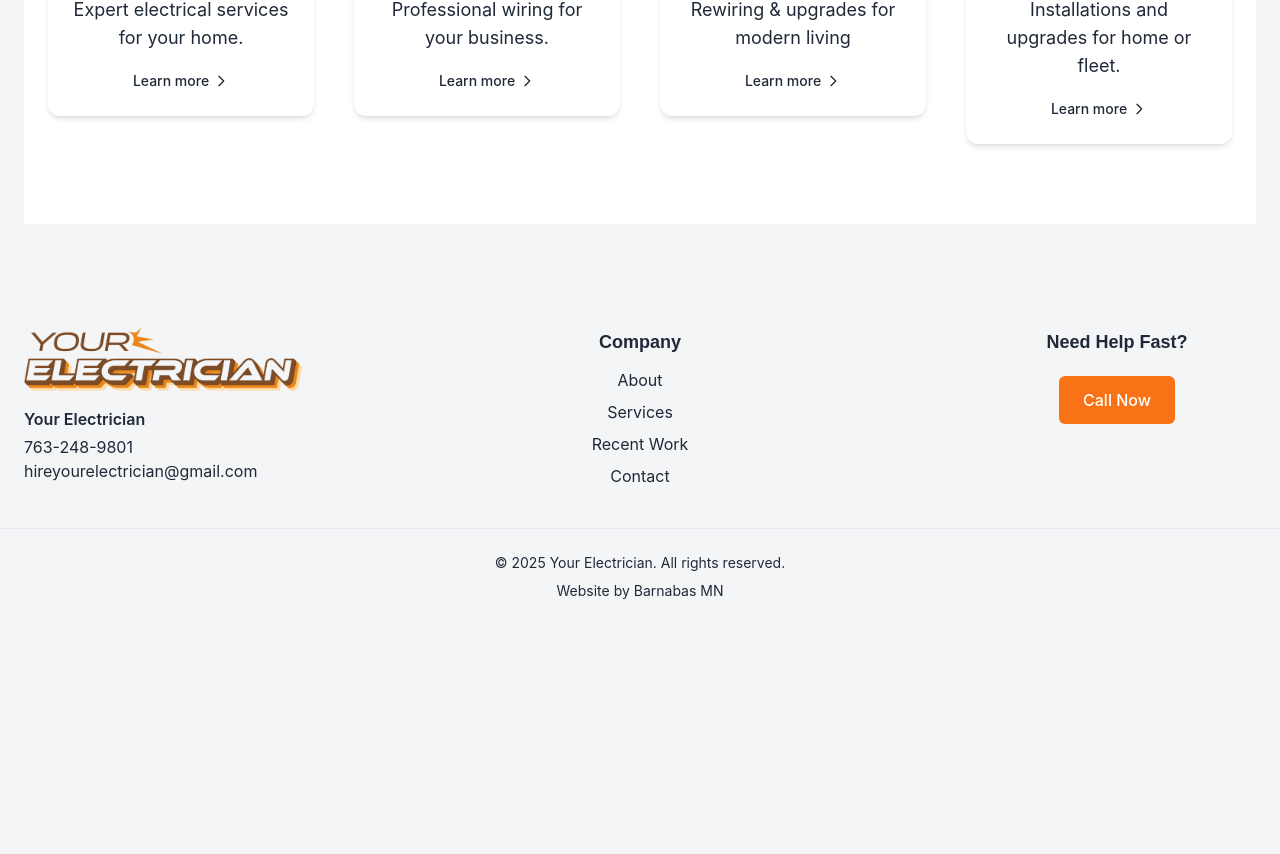
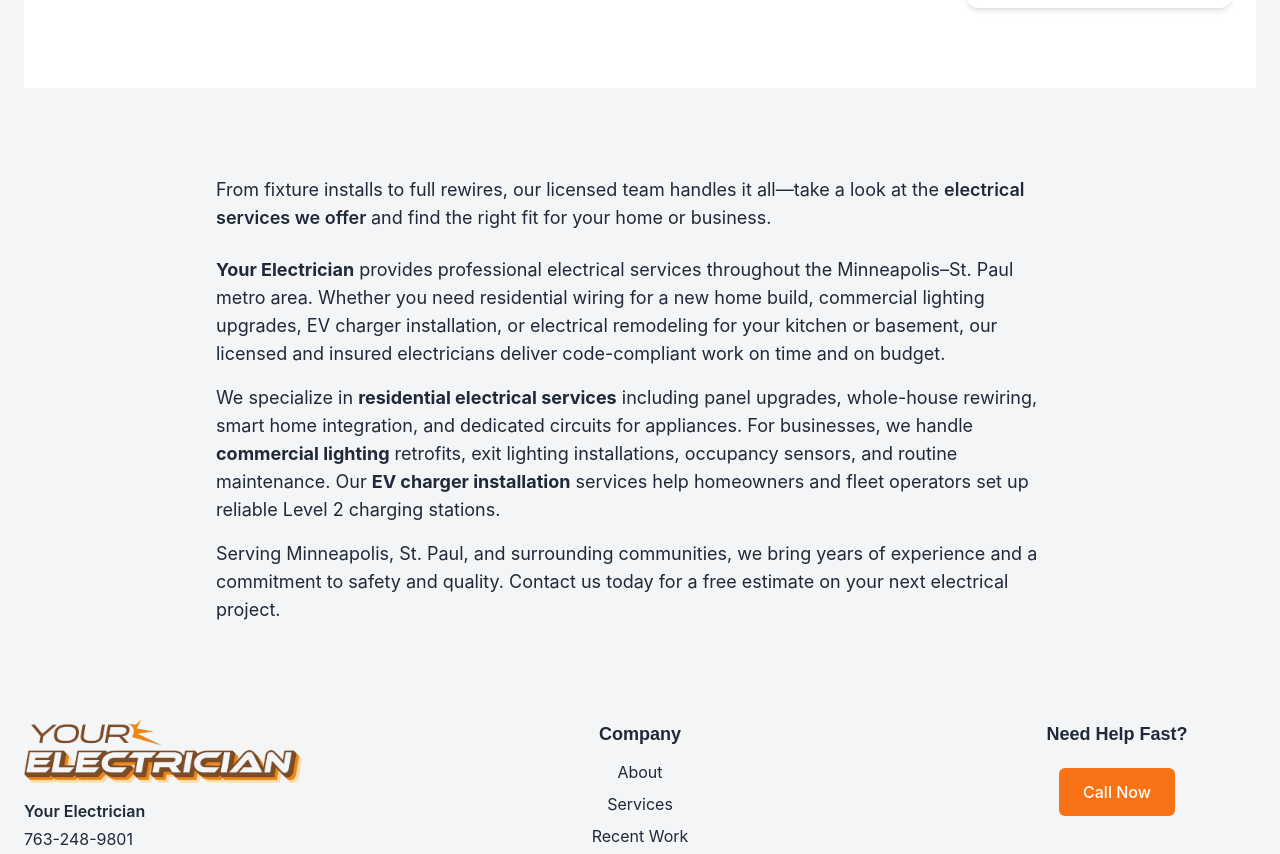
Before and after one commit to Johnny-smiles/my-electrician, a Nuxt app: page / in a window 1280 px wide. Shown: the part 839-1693 px from the top of the page. Before the commit the page ends 1472 px from the top, so only its background shows below. Built offline with nearby package versions, Linux system fonts and the light colour scheme.

Commit message:
home page update

```diff
--- a/pages/index.vue
+++ b/pages/index.vue
@@ -2,19 +2,42 @@
     <main class="flex flex-col bg-brand-sand">
         <HeroSection />
 
+
+
+        <!-- boxed services section with top/bottom spacing -->
+        <section class="my-12 max-w-7xl mx-auto w-full px-6">
+            <HomepageServices />
+        </section>
+
         <section class="max-w-4xl mx-auto w-full px-6 py-10 text-lg text-brand-dark/80">
-            <p>
+            <p class="mb-6">
                 From fixture installs to full rewires, our licensed team handles it all—take a look at the
                 <NuxtLink to="/services" class="text-brand-orange font-semibold hover:underline">
                     electrical services we offer
                 </NuxtLink>
                 and find the right fit for your home or business.
             </p>
-        </section>
 
-        <!-- boxed services section with top/bottom spacing -->
-        <section class="my-12 max-w-7xl mx-auto w-full px-6">
-            <HomepageServices />
+            <div class="prose max-w-none">
+                <p class="mb-4">
+                    <strong>Your Electrician</strong> provides professional electrical services throughout the Minneapolis–St. Paul metro area.
+                    Whether you need residential wiring for a new home build, commercial lighting upgrades, EV charger installation,
+                    or electrical remodeling for your kitchen or basement, our licensed and insured electricians deliver code-compliant
+                    work on time and on budget.
+                </p>
+
+                <p class="mb-4">
+                    We specialize in <strong>residential electrical services</strong> including panel upgrades, whole-house rewiring,
+                    smart home integration, and dedicated circuits for appliances. For businesses, we handle <strong>commercial lighting</strong>
+                    retrofits, exit lighting installations, occupancy sensors, and routine maintenance. Our <strong>EV charger installation</strong>
+                    services help homeowners and fleet operators set up reliable Level 2 charging stations.
+                </p>
+
+                <p>
+                    Serving Minneapolis, St. Paul, and surrounding communities, we bring years of experience and a commitment to safety
+                    and quality. Contact us today for a free estimate on your next electrical project.
+                </p>
+            </div>
         </section>
 
     </main>
```
